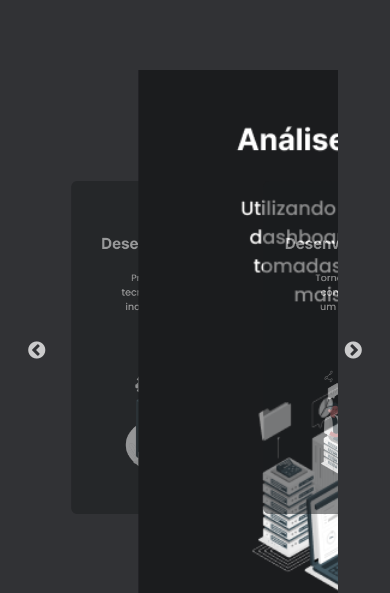
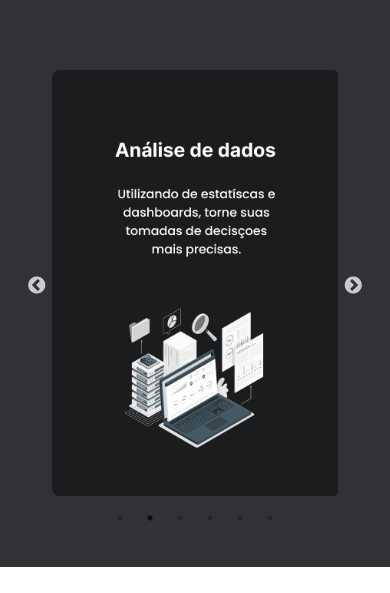
Before and after one commit to DiegoLimaDev/landingPageWithReact, a React (Create React App) app: page / in a window 390 px wide. Shown: the part 812-1405 px from the top of the page. Built offline with nearby package versions, Linux system fonts and the light colour scheme.

Commit message:
slider for mobile and web separated

```diff
--- a/src/components/ServiceSlider.jsx
+++ b/src/components/ServiceSlider.jsx
@@ -11,6 +11,7 @@ import ia from '../assets/images/ia_dev.png';
 import rpa from '../assets/images/rpa_dev.png';
 import metaverso from '../assets/images/metaverso_dev.png';
 import { useState } from 'react';
+import { theme } from '../theme/theme';
 
 const images = [web, data, mobile, ia, rpa, metaverso];
 
@@ -19,26 +20,61 @@ const Container = styled.div`
   display: block;
   margin: 3rem auto;
 
+  .web {
+    visibility: visible;
+
+    @media ${theme.medias.media2} {
+      visibility: hidden;
+      height: 0;
+    }
+  }
+
+  .mobile {
+    visibility: hidden;
+    height: 0;
+
+    @media ${theme.medias.media2} {
+      visibility: visible;
+      height: 100%;
+    }
+  }
+
   .slide img {
     margin: 0 auto;
+
+    @media ${theme.medias.media1} {
+      width: 300%;
+      height: 700%;
+    }
   }
 
   .slide {
     transform: scale(0.6);
     transition: transform 300ms;
     opacity: 0.5;
+
+    @media ${theme.medias.media1} {
+      transform: scale(0.2);
+      width: 100%;
+      opacity: 0;
+    }
   }
 
   .activeSlide {
     transform: scale(1.2);
     opacity: 1;
+
+    @media ${theme.medias.media1} {
+      transform: scale(1);
+    }
   }
 `;
 
 const ServiceSlider = () => {
   const [imgIndex, setImgIndex] = useState(0);
+  const [imgIndex2, setImgIndex2] = useState(0);
 
-  const settings = {
+  const settingsWeb = {
     infinite: true,
     lazyLoad: true,
     speed: 300,
@@ -47,14 +83,24 @@ const ServiceSlider = () => {
     centerPadding: 0,
     autoplay: true,
     autoplaySpeed: 5000,
-    // nextArrow: <NextArrow />,
-    // prevArrow: <PrevArrow />,
     beforeChange: (current, next) => setImgIndex(next),
+  };
+
+  const settingsMobile = {
+    infinite: true,
+    lazyLoad: true,
+    speed: 300,
+    slidesToShow: 3,
+    autoplay: true,
+    autoplaySpeed: 5000,
+    dots: true,
+    beforeChange: (current, next) => setImgIndex2(next),
   };
 
   return (
     <Container>
-      <Slider {...settings}>
+      <div className="web">
+        <Slider {...settingsWeb}>
           {images.map((img, index) => {
             return (
               <div
@@ -66,6 +112,21 @@ const ServiceSlider = () => {
             );
           })}
         </Slider>
+      </div>
+      <div className="mobile">
+        <Slider {...settingsMobile}>
+          {images.map((img, index) => {
+            return (
+              <div
+                key={index}
+                className={index === imgIndex2 ? 'slide activeSlide' : 'slide'}
+              >
+                <img src={img} alt={img} />
+              </div>
+            );
+          })}
+        </Slider>
+      </div>
     </Container>
   );
 };
```
Lines whose indentation alone changed are shown as unchanged.
